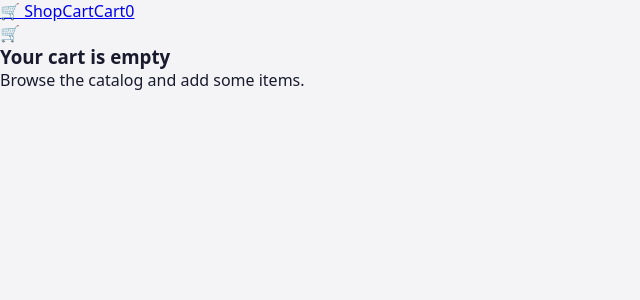
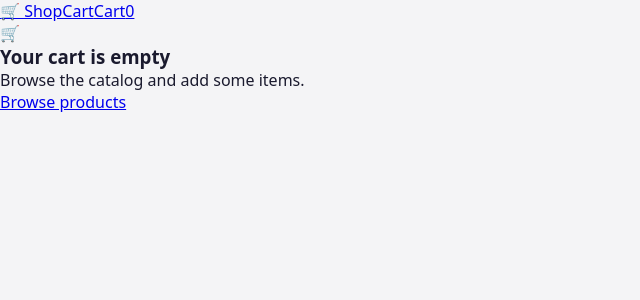
Before and after one commit to rupak-at/react_project_college, a React (Vite) app: page /cart in a window 1280 px wide. Shown: the top 300 px of the page, without its empty margins (0-640 px from the left). Built offline with nearby package versions, Linux system fonts and the light colour scheme.

Commit message:
Add cart page with quantity controls and checkout

```diff
--- a/src/App.jsx
+++ b/src/App.jsx
@@ -2,10 +2,10 @@ import { BrowserRouter, Routes, Route } from 'react-router-dom'
 import Navbar from './components/Navbar'
 import useCart from './hooks/useCart'
 import CatalogPage from './pages/CatalogPage'
-import EmptyState from './components/EmptyState'
+import CartPage from './pages/CartPage'
 
 function App() {
-  const { addToCart, cartCount } = useCart()
+  const { cart, addToCart, changeQuantity, removeFromCart, clearCart, cartCount } = useCart()
 
   return (
     <BrowserRouter>
@@ -15,7 +15,14 @@ function App() {
           <Route path="/" element={<CatalogPage onAdd={addToCart} />} />
           <Route
             path="/cart"
-            element={<EmptyState emoji="🛒" title="Your cart is empty" message="Browse the catalog and add some items." />}
+            element={
+              <CartPage
+                cart={cart}
+                changeQuantity={changeQuantity}
+                removeFromCart={removeFromCart}
+                clearCart={clearCart}
+              />
+            }
           />
         </Routes>
       </main>
--- a/src/components/EmptyState.jsx
+++ b/src/components/EmptyState.jsx
@@ -1,9 +1,10 @@
-function EmptyState({ emoji, title, message }) {
+function EmptyState({ emoji, title, message, action }) {
   return (
     <div className="empty-state">
       <span className="empty-emoji">{emoji}</span>
       <h3 className="empty-title">{title}</h3>
       <p className="empty-message">{message}</p>
+      {action}
     </div>
   )
 }
--- /dev/null
+++ b/src/pages/CartPage.jsx
@@ -0,0 +1,76 @@
+import { useMemo, useState } from 'react'
+import { Link } from 'react-router-dom'
+import products from '../data/products'
+import CartItem from '../components/CartItem'
+import CartSummary from '../components/CartSummary'
+import EmptyState from '../components/EmptyState'
+
+function CartPage({ cart, changeQuantity, removeFromCart, clearCart }) {
+  const [orderPlaced, setOrderPlaced] = useState(false)
+
+  const cartItems = useMemo(
+    () =>
+      cart
+        .map((item) => ({ ...item, product: products.find((p) => p.id === item.id) }))
+        .filter((item) => item.product !== undefined),
+    [cart],
+  )
+
+  const count = cartItems.reduce((sum, item) => sum + item.quantity, 0)
+  const total = cartItems.reduce((sum, item) => sum + item.product.price * item.quantity, 0)
+
+  const handleCheckout = () => {
+    setOrderPlaced(true)
+    clearCart()
+  }
+
+  if (orderPlaced) {
+    return (
+      <EmptyState
+        emoji="🎉"
+        title="Order placed"
+        message={`Thanks for shopping! Your order of $${total.toFixed(2)} is confirmed.`}
+        action={
+          <Link to="/" className="btn">
+            Continue shopping
+          </Link>
+        }
+      />
+    )
+  }
+
+  if (cartItems.length === 0) {
+    return (
+      <EmptyState
+        emoji="🛒"
+        title="Your cart is empty"
+        message="Browse the catalog and add some items."
+        action={
+          <Link to="/" className="btn">
+            Browse products
+          </Link>
+        }
+      />
+    )
+  }
+
+  return (
+    <section className="cart-page">
+      <h1 className="page-title">Your Cart</h1>
+      <ul className="cart-list">
+        {cartItems.map((item) => (
+          <CartItem
+            key={item.id}
+            item={item}
+            product={item.product}
+            onChangeQty={changeQuantity}
+            onRemove={removeFromCart}
+          />
+        ))}
+      </ul>
+      <CartSummary count={count} total={total} onCheckout={handleCheckout} />
+    </section>
+  )
+}
+
+export default CartPage
```
